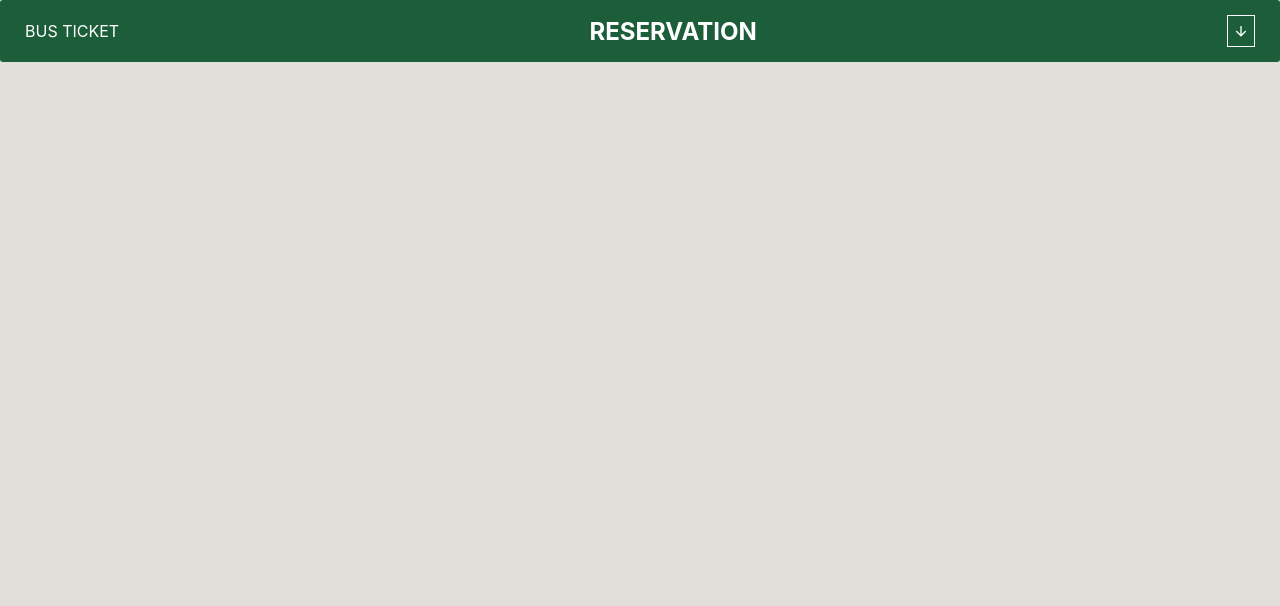
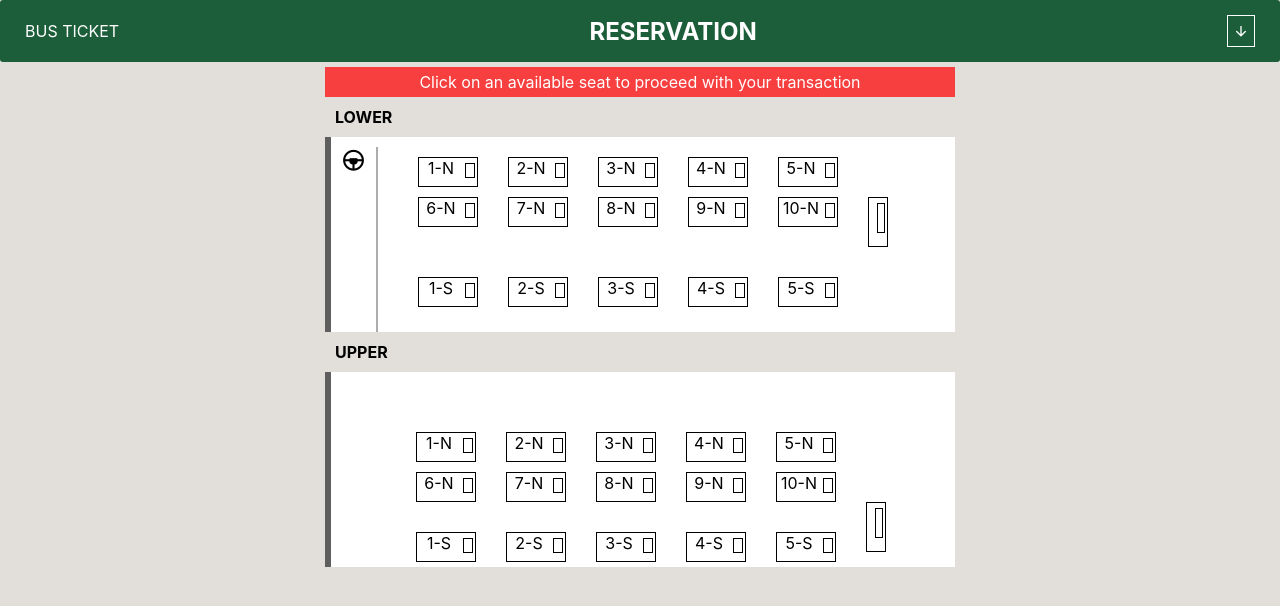
Before and after one commit to vipin-jangra/BusTicket, a React (Create React App) app: page /reservation in a window 1280 px wide. Shown: the top 606 px of the page. Built offline with nearby package versions, Linux system fonts and the light colour scheme.

Commit message:
Bus ticket

```diff
--- a/src/components/DefaultLayout.js
+++ b/src/components/DefaultLayout.js
@@ -64,7 +64,7 @@ function DefaultLayout({ children }) {
           </div>
           <div className="content">
             {children}
-            {/* <Outlet /> */}
+            <Outlet />
           </div>
         </div>
       </div>
```
